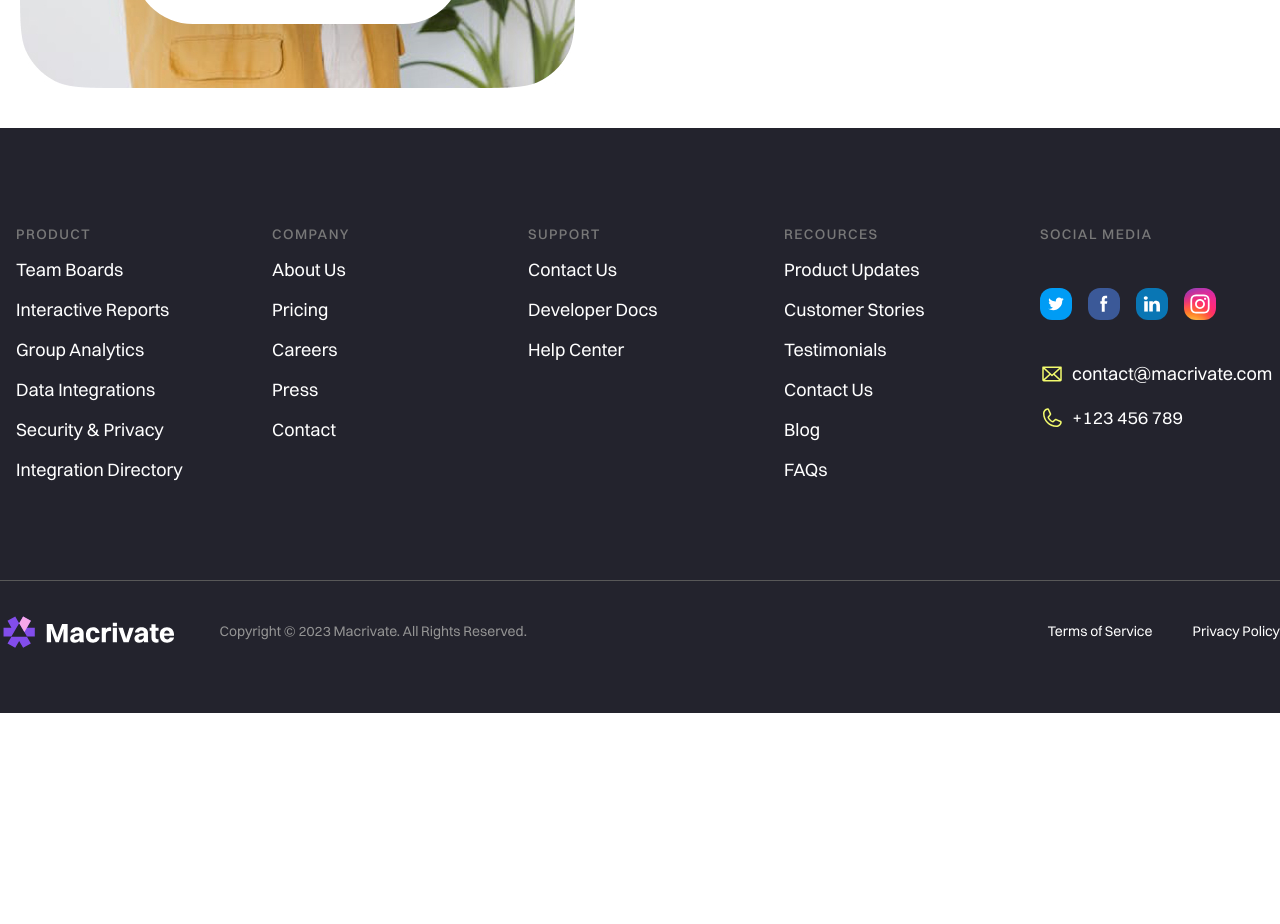
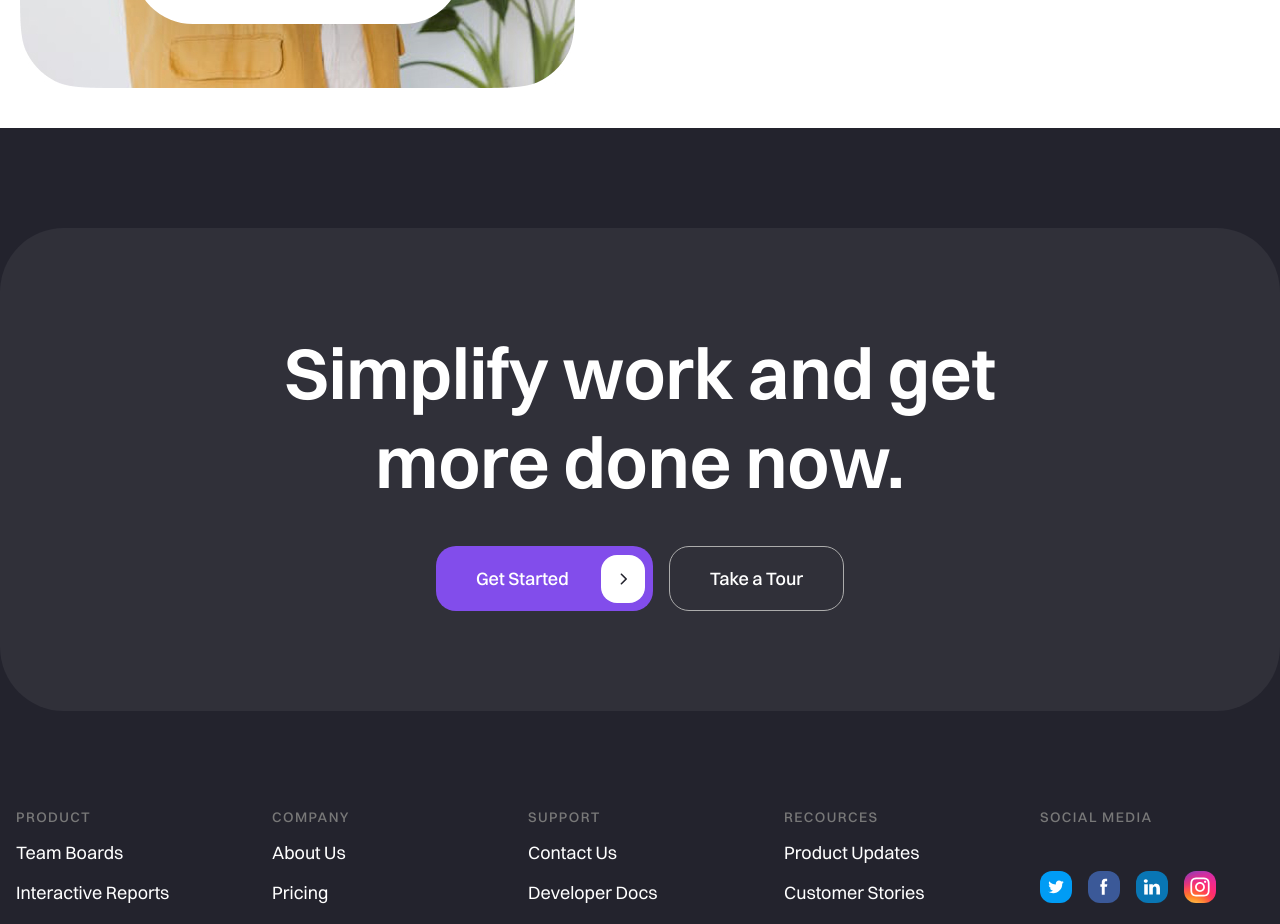
Before and after one commit to akramjonnuriddinov/programmeruz, a Vue app: page / in a window 1280 px wide. Shown: the part 3020-3944 px from the top of the page. Before the commit the page ends 3733 px from the top, so only its background shows below. Built offline with nearby package versions, Linux system fonts and the light colour scheme; what @canvasjs/vue-charts would draw is missing.

Commit message:
Add ContactUs

```diff
--- /dev/null
+++ b/src/components/ContactUs.vue
@@ -0,0 +1,32 @@
+<script setup>
+import ChevronIcon from '@/components/icons/ChevronIcon.vue'
+</script>
+
+<template>
+  <div class="bg-[#23232D] pt-[100px]">
+    <div
+      class="container bg-[#FFFFFF0F] rounded-[64px] mx-auto flex flex-col items-center py-[100px]"
+    >
+      <div class="w-11/12 sm:w-2/3 mb-5 sm:mb-10">
+        <h1 class="text-7xl text-center text-white font-semibold leading-[89px]">
+          Simplify work and get more done now.
+        </h1>
+      </div>
+      <div class="flex font-medium text-lg leading-[23px] justify-center">
+        <button
+          class="bg-primary flex items-center transition duration-150 ease-in-out rounded-[20px] text-white py-2 pl-10 pr-2"
+        >
+          Get Started
+          <div class="ml-8 py-4 rounded-2xl px-[18px] bg-white">
+            <chevron-icon class="w-2 text-[#23232D] h-4" />
+          </div>
+        </button>
+        <button
+          class="ml-4 text-white bg-transparent transition border-[#ACACAC] duration-150 ease-in-out rounded-[20px] border py-5 px-10"
+        >
+          Take a Tour
+        </button>
+      </div>
+    </div>
+  </div>
+</template>
--- a/src/views/HomeView.vue
+++ b/src/views/HomeView.vue
@@ -4,6 +4,7 @@ import StatsComponent from '@/components/StatsComponent.vue'
 import EngagementComponent from '@/views/home/EngagementComponent.vue'
 import PerformanceComponent from '@/views/home/PerformanceComponent.vue'
 import GoalComponent from '@/views/home/GoalComponent.vue'
+import ContactUs from '@/components/ContactUs.vue'
 </script>
 
 <template>
@@ -12,4 +13,5 @@ import GoalComponent from '@/views/home/GoalComponent.vue'
   <engagement-component />
   <performance-component />
   <goal-component />
+  <contact-us />
 </template>
```
